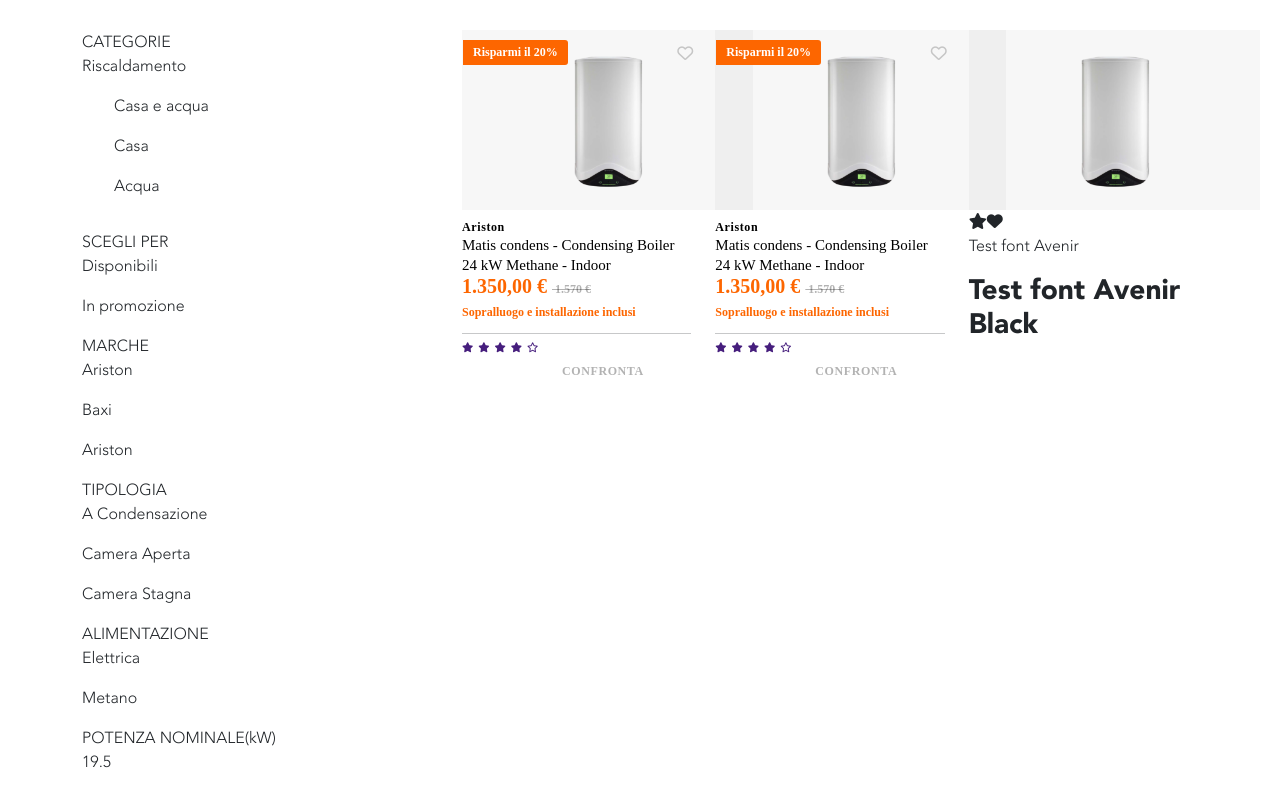
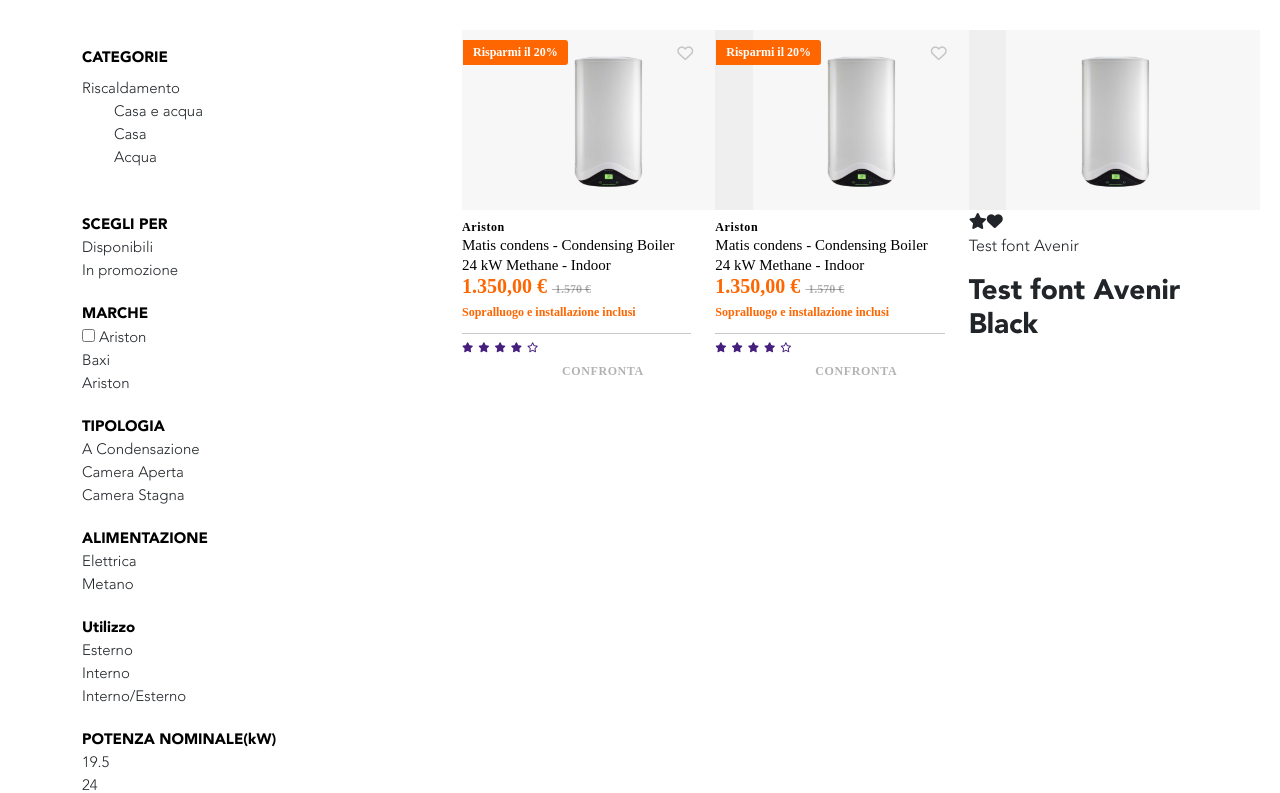
Before and after one commit to Daurelian/frontend-test-master, a React (Create React App) app: page / in a window 1280 px wide. Shown: the top 793 px of the page. Built offline with nearby package versions, Linux system fonts and the light colour scheme.

Commit message:
Filter Fixed

```diff
--- a/src/App.js
+++ b/src/App.js
@@ -5,35 +5,6 @@
       <div className="row">
         <div className="col-4">
           {/* Filtro */}
-          <label>CATEGORIE</label>
-          <p>Riscaldamento</p>
-          <ol>
-            <p> Casa e acqua </p>
-            <p> Casa </p>
-            <p> Acqua </p>
-          </ol>
-          <hr size="2"></hr>
-          <div>
-            <label>SCEGLI PER</label>
-            <p> Disponibili </p>
-            <p> In promozione </p>
-            <label>MARCHE</label>
-            <p> Ariston </p>
-            <p> Baxi </p>
-            <p> Ariston </p>
-            <label>TIPOLOGIA</label>
-            <p> A Condensazione </p>
-            <p> Camera Aperta </p>
-            <p> Camera Stagna </p>
-            <label>ALIMENTAZIONE</label>
-            <p> Elettrica </p>
-            <p> Metano </p>
-            <label>POTENZA NOMINALE(kW)</label>
-            <p> 19.5 </p>
-            <p> 24 </p>
-            <p> 25 </p>
-            <p> da </p>
-          </div>
           <p class="filterTitle">CATEGORIE</p>
           <h5 class="filterSubTitle">Riscaldamento</h5>
             <ol>
```
